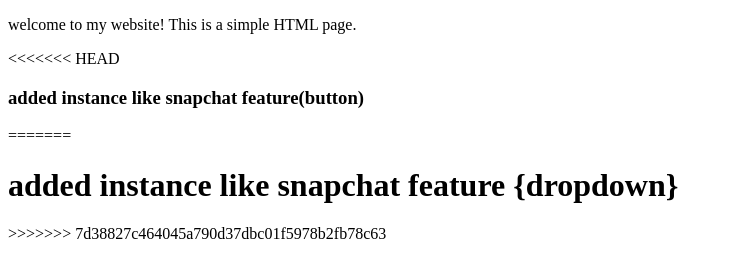
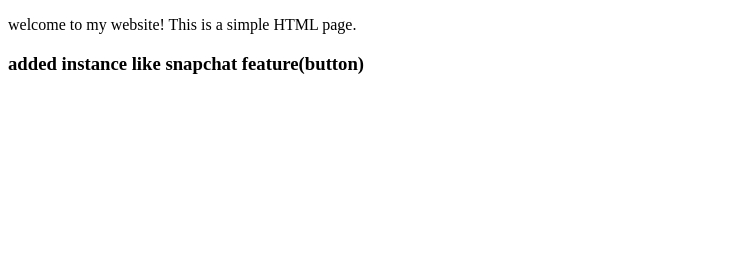
Before and after one commit to kavyalucky0207-hash/kavuuuu, a plain HTML site: page index.html in a window 1280 px wide. Shown: the whole page, without its empty margins (0-732 px from the left). Drawn offline with Linux system fonts and the light colour scheme.

Commit message:
Update index.html

```diff
--- a/index.html
+++ b/index.html
@@ -5,12 +5,9 @@
     <body>
         <title>My Website</title>
         <p>welcome to my website! This is a simple HTML page.</p>
-<<<<<<< HEAD
+
         <h3>added instance like snapchat feature(button)</h3>
-=======
-        <h1>added instance like snapchat feature {dropdown}</h1>
->>>>>>> 7d38827c464045a790d37dbc01f5978b2fb78c63
-    </body>
+ </body>
 
 </head>
 </html>
```
